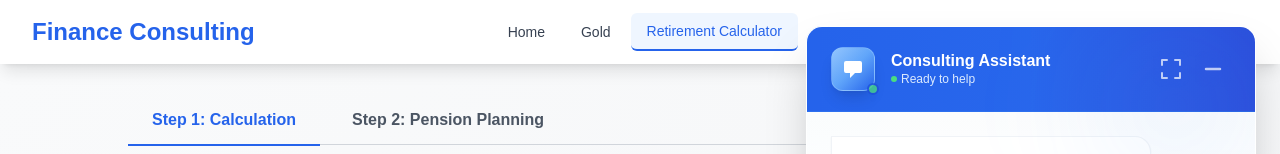
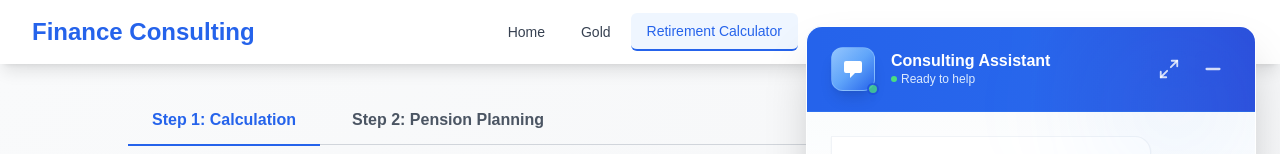
Before and after one commit to quocvietphung/document-intelligence-lab, a Next.js app: page /en/rentenrechner in a window 1280 px wide. Shown: the top 154 px of the page. Built offline with nearby package versions, Linux system fonts and the light colour scheme.

Commit message:
Refactor: Update button styles and layout in ChatWindow for improved aesthetics and usability

```diff
--- a/components/chatbot/ChatWindow.tsx
+++ b/components/chatbot/ChatWindow.tsx
@@ -208,65 +208,51 @@ export default function ChatWindow({ isMinimized, onToggleMinimize }: ChatWindow
                     </div>
 
                     {/* Header Buttons */}
-                    <div className="flex items-center gap-1.5 relative z-10">
-                        {/* Expand/Restore Button */}
+                    <div className="flex items-center gap-2 relative z-10">
+
+                      {/* Expand / Restore */}
                       <button
                         onClick={() => setIsExpanded(!isExpanded)}
-                            className="w-9 h-9 flex items-center justify-center rounded-[10px] text-white/70 hover:text-white hover:bg-white/15 active:scale-95 transition-all duration-200 backdrop-blur-md"
+                        className="w-9 h-9 flex items-center justify-center rounded-lg text-white/80 hover:text-white hover:bg-white/20 transition-all duration-200 active:scale-95 backdrop-blur-md"
                         title={isExpanded ? t("restore_tooltip") : t("expand_tooltip")}
-                            aria-label={isExpanded ? t("restore_tooltip") : t("expand_tooltip")}
-                        >
-                            <svg
-                                xmlns="http://www.w3.org/2000/svg"
-                                viewBox="0 0 24 24"
-                                fill="none"
-                                stroke="currentColor"
-                                strokeWidth="2"
-                                strokeLinecap="round"
-                                strokeLinejoin="round"
-                                className="w-6 h-6 transition-all duration-150"
                       >
                         {isExpanded ? (
-                                    // Restore/Exit - diagonal arrows pointing inward
-                                    <>
-                                        <path d="M8 3v5a2 2 0 0 1-2 2H3" />
-                                        <path d="M21 3v5a2 2 0 0 0 2 2h2" />
-                                        <path d="M3 12v5a2 2 0 0 0 2 2h5" />
-                                        <path d="M21 12v5a2 2 0 0 1 2 2h2" />
-                                    </>
+                          /* Restore */
+                          <svg xmlns="http://www.w3.org/2000/svg" width="22" height="22"
+                            viewBox="0 0 24 24" fill="none" stroke="currentColor"
+                            strokeWidth="2" strokeLinecap="round" strokeLinejoin="round">
+                            <polyline points="14 3 14 10 21 10" />
+                            <line x1="14" y1="10" x2="21" y2="3" />
+                            <polyline points="10 21 10 14 3 14" />
+                            <line x1="3" y1="21" x2="10" y2="14" />
+                          </svg>
                         ) : (
-                                    // Expand - corners pointing outward
-                                    <>
-                                        <path d="M8 3H3v5" />
-                                        <path d="M16 3h5v5" />
-                                        <path d="M8 21H3v-5" />
-                                        <path d="M16 21h5v-5" />
-                                    </>
+                          /* Expand */
+                          <svg xmlns="http://www.w3.org/2000/svg" width="22" height="22"
+                            viewBox="0 0 24 24" fill="none" stroke="currentColor"
+                            strokeWidth="2" strokeLinecap="round" strokeLinejoin="round">
+                            <polyline points="15 3 21 3 21 9" />
+                            <line x1="21" y1="3" x2="14" y2="10" />
+                            <polyline points="9 21 3 21 3 15" />
+                            <line x1="3" y1="21" x2="10" y2="14" />
+                          </svg>
                         )}
+                      </button>
+
+                      {/* Minimize */}
+                      <button
+                        onClick={onToggleMinimize}
+                        className="w-9 h-9 flex items-center justify-center rounded-lg text-white/80 hover:text-white hover:bg-white/20 transition-all duration-200 active:scale-95 backdrop-blur-md"
+                        title={t("minimize_tooltip")}
+                      >
+                        <svg xmlns="http://www.w3.org/2000/svg" width="22" height="22"
+                          viewBox="0 0 24 24" fill="none" stroke="currentColor"
+                          strokeWidth="2.5" strokeLinecap="round" strokeLinejoin="round">
+                          <line x1="5" y1="12" x2="19" y2="12" />
                         </svg>
                       </button>
 
-                        {/* Minimize Button */}
-                        <button
-                            onClick={onToggleMinimize}
-                            className="w-9 h-9 flex items-center justify-center rounded-[10px] text-white/70 hover:text-white hover:bg-white/15 transition-all duration-200 active:scale-95 backdrop-blur-md"
-                            title={t("minimize_tooltip")}
-                            aria-label={t("minimize_tooltip")}
-                        >
-                            <svg
-                                xmlns="http://www.w3.org/2000/svg"
-                                viewBox="0 0 24 24"
-                                fill="none"
-                                stroke="currentColor"
-                                strokeWidth="2.5"
-                                strokeLinecap="round"
-                                strokeLinejoin="round"
-                                className="w-6 h-6"
-                            >
-                                {/* Minimize - clean horizontal dash */}
-                                <path d="M5 12h14" />
-                            </svg>
-                        </button>
+
                     </div>
                 </div>
 
```
Lines whose indentation alone changed are shown as unchanged.
